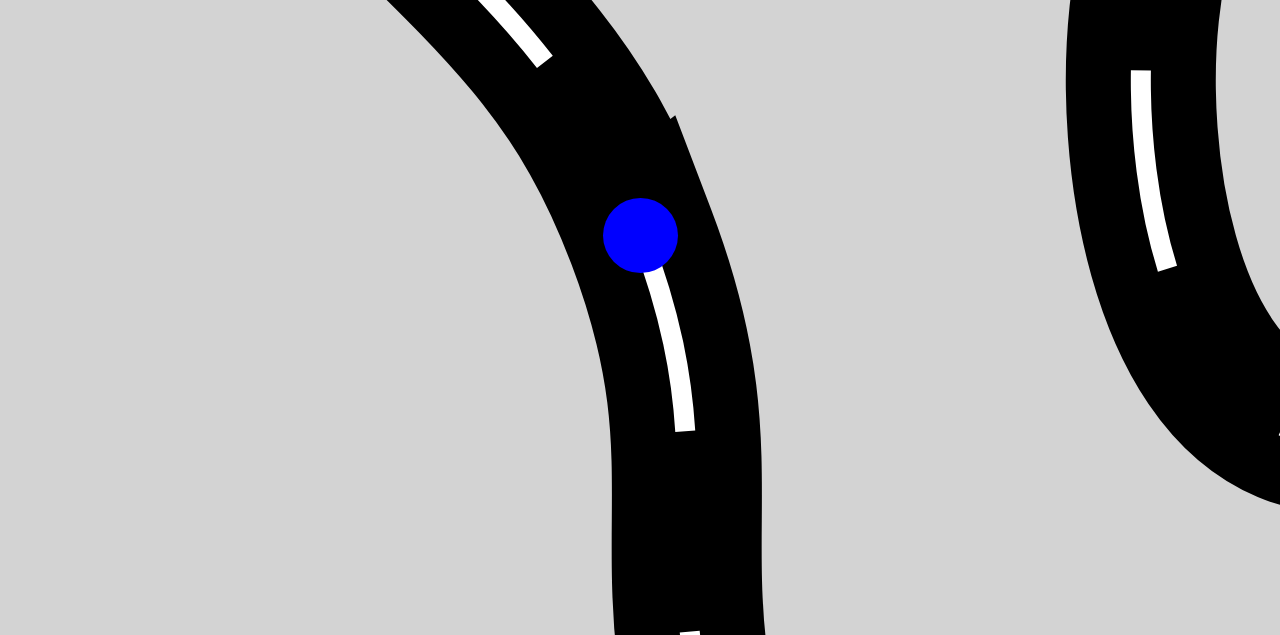
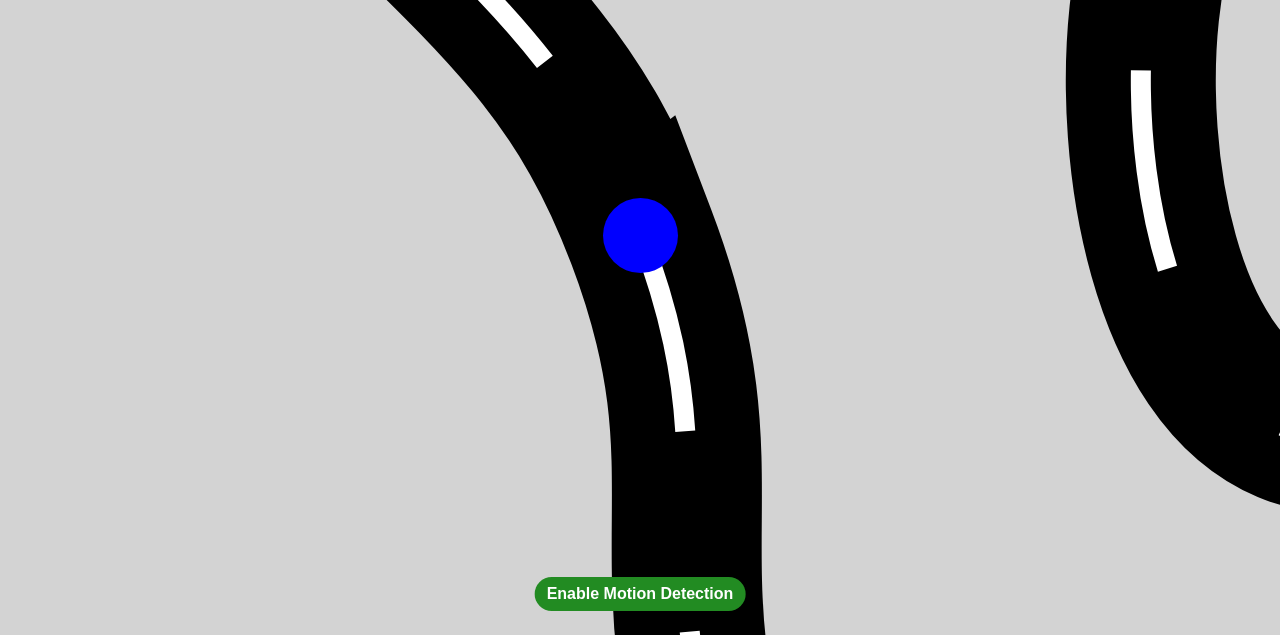
Before and after one commit to Stijn-Houwelijckx/OrientationGame, a plain HTML site: page index.html in a window 1280 px wide. Shown: the part 165-800 px from the top of the page. Drawn offline with Linux system fonts and the light colour scheme.

Commit message:
Add files via upload

```diff
--- a/CSS/style.css
+++ b/CSS/style.css
@@ -57,7 +57,28 @@ canvas {
 }
 
 #motion {
-  visibility: hidden;
+  visibility: visible;
+  position: absolute;
+
+  z-index: 999;
+
+  bottom: 3%;
+  left: 50%;
+
+  transform: translateX(-50%);
+
+  padding: 8px 12px;
+
+  border: none;
+
+  background-color: forestgreen;
+  color: white;
+
+  font-size: 16px;
+  font-weight: bold;
+  border-radius: 360px;
+
+  width: fit-content;
 }
 
 /* .enemy {
--- a/Javascript/game.js
+++ b/Javascript/game.js
@@ -266,11 +266,11 @@ function handleKeyUp(event) {
 }
 
 // Add event listener for device orientation
-// window.addEventListener("deviceorientation", handleDeviceOrientation);
+window.addEventListener("deviceorientation", handleDeviceOrientation);
 
 // Add event listener for arrow key events
-window.addEventListener("keydown", handleArrowKeys);
-window.addEventListener("keyup", handleKeyUp);
+// window.addEventListener("keydown", handleArrowKeys);
+// window.addEventListener("keyup", handleKeyUp);
 
 // Start the game loop
 gameLoop();
--- a/index.html
+++ b/index.html
@@ -9,26 +9,11 @@
     <script src="Javascript/motion-helper.js" defer></script>
     <script src="Javascript/motion.js" defer></script>
     <script type="module" src="Javascript/Classes/Player.js" defer></script>
-    <script type="module" src="Javascript/Classes/Enemy.js" defer></script>
     <script type="module" src="Javascript/game.js" defer></script>
 
     <title>OrientationGame</title>
   </head>
   <body>
-    <!-- <div class="speedCounters">
-      <p class="speedCounter">
-        X: <span class="speedXCounter">0</span> <br />
-        Y: <span class="speedYCounter">0</span>
-      </p>
-      <p class="position">
-        X: <span class="posX">0</span> <br />
-        Y: <span class="posY">0</span>
-      </p>
-      <button id="motion" type="button" style="width: fit-content">
-        Enable Motion Detection
-      </button>
-    </div> -->
-
     <div class="center-text">
       <h1 class="checkpointText">Start</h1>
       <h2 class="timer">00:00:000</h2>
@@ -36,6 +21,14 @@
         Fastest lap: <span class="fastestLapNr">00:00:000</span>
       </p>
     </div>
+    <button
+      id="motion"
+      type="button"
+      style="width: fit-content"
+      onclick="requestMotionPermission()"
+    >
+      Enable Motion Detection
+    </button>
 
     <div id="gameContainer">
       <canvas id="gameCanvas" width="5000" height="5000"> </canvas>
```
